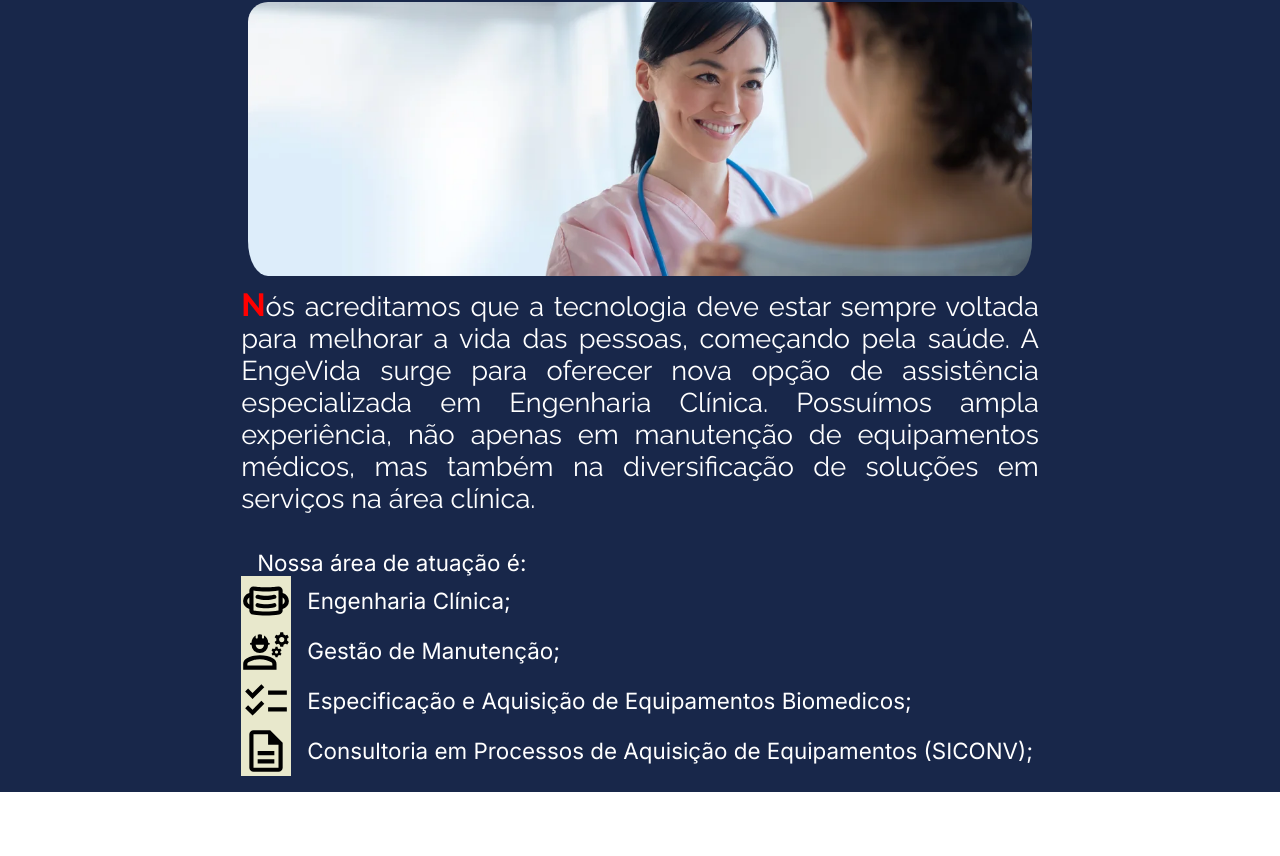
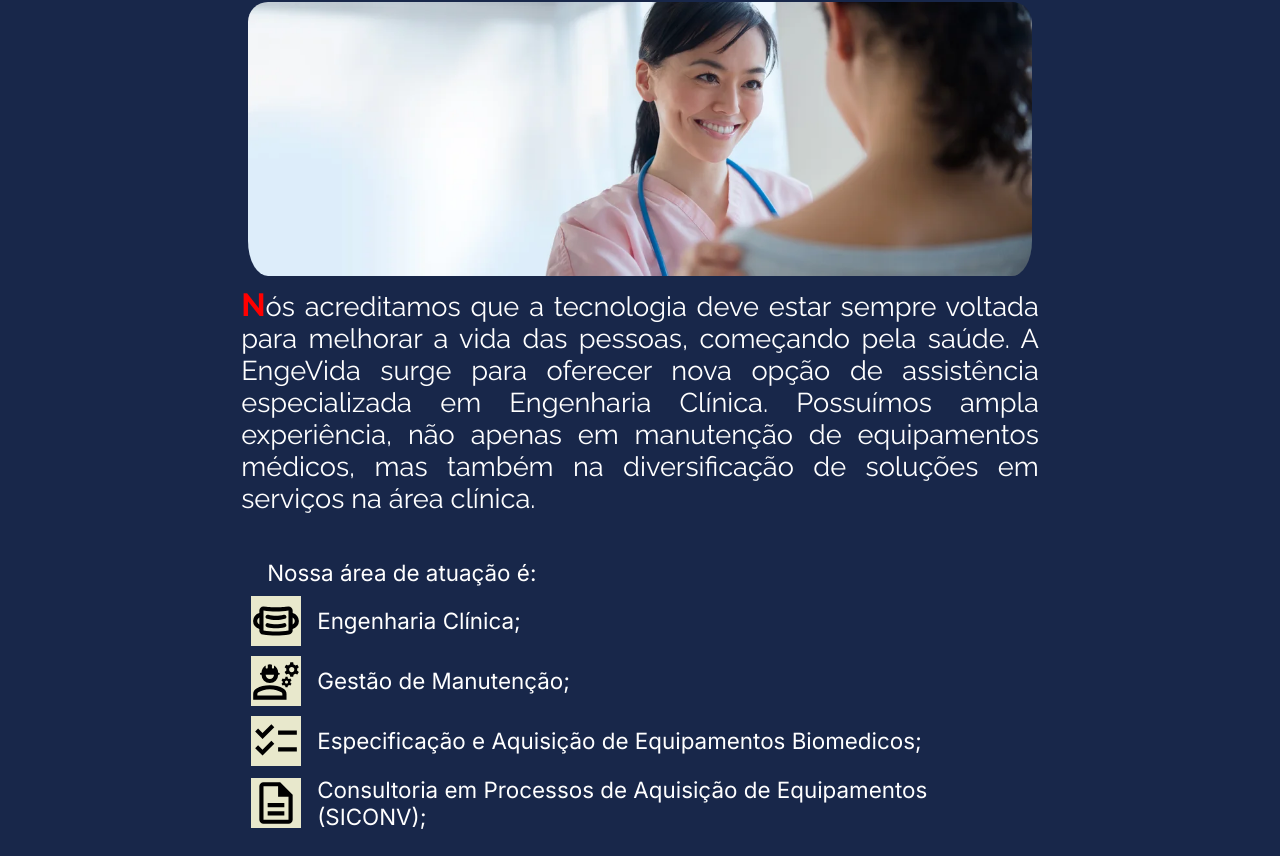
Before and after one commit to MatheusNascimento99/projeto-engevida, a Next.js app: page / in a window 1280 px wide. Shown: the part 551-1407 px from the top of the page. Before the commit the page ends 1343 px from the top, so only its background shows below. Built offline with nearby package versions, Linux system fonts and the light colour scheme.

Commit message:
correção margin home

```diff
--- a/src/components/midleHome/style.css
+++ b/src/components/midleHome/style.css
@@ -48,13 +48,12 @@
     padding: 0rem 0.7rem 1rem 0.7rem;
     max-width: 820px;
 
-
 }
 
 .Home_list_item {
     display: flex;
     align-items: center;
-    margin: 1
+    margin: 10px
 }
 
 .Home_list_item h4 {
```
